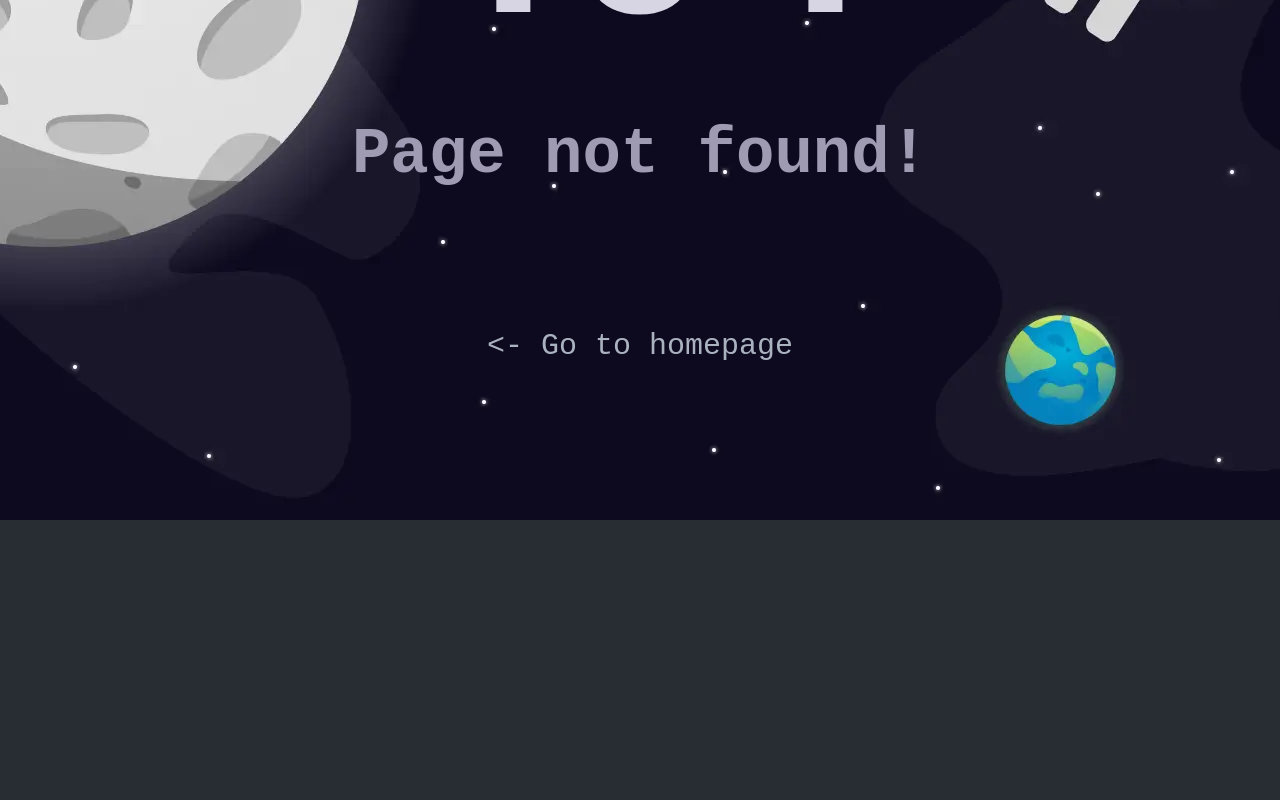
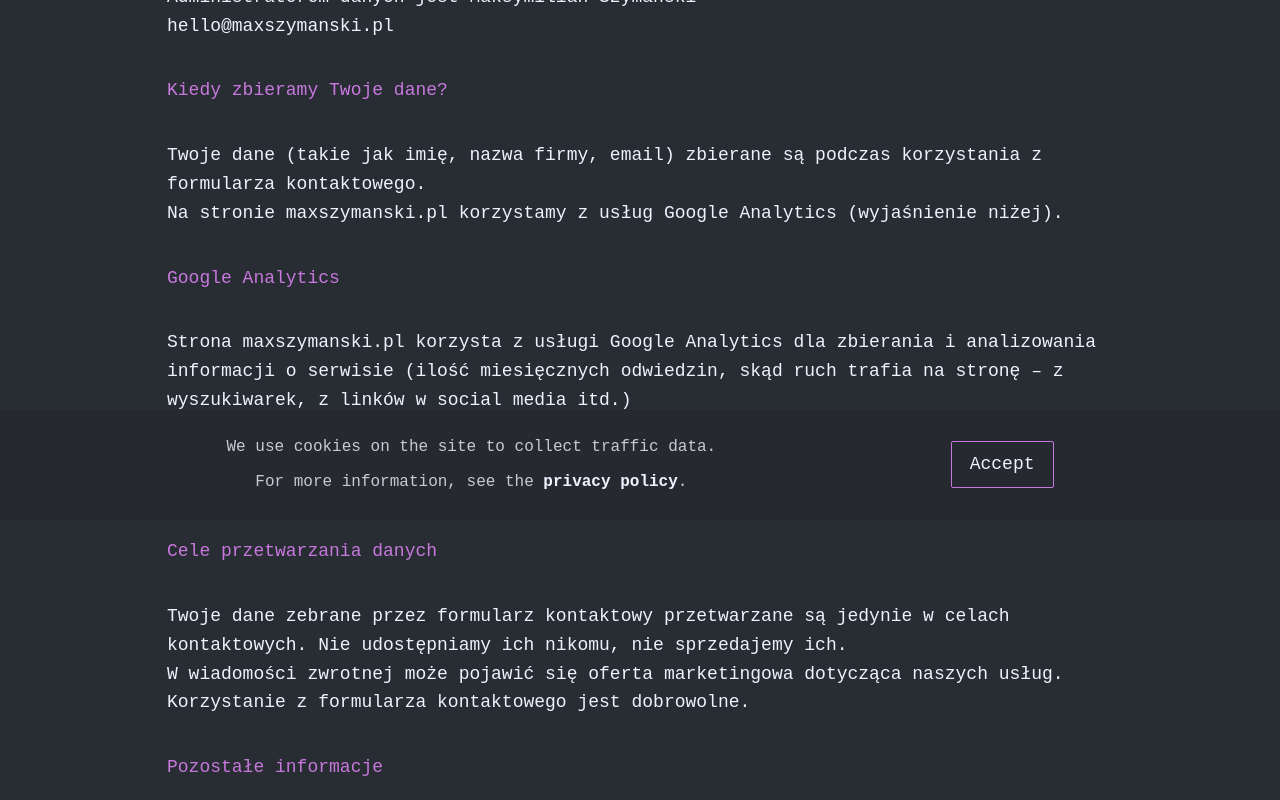
Before and after one commit to maxszymanski/portfolio, a React (Vite) app: page /privacypolicy in a window 1280 px wide. Before the commit this address had no page. Shown: the part 280-1080 px from the top of the page. Before the commit the page ends 800 px from the top, so only its background shows below. Built offline with nearby package versions, Linux system fonts and the light colour scheme.

Commit message:
add privacy page

```diff
--- a/index.html
+++ b/index.html
@@ -15,7 +15,7 @@
   <meta property="og:description"
     content="Potrzebujesz nowoczesnej strony internetowej lub aplikacji? Jako frontend developer oferuję usługi tworzenia stron i aplikacji. Skontaktuj się, aby rozpocząć współpracę i wyróżnić się w sieci!" />
   <meta property="og:url" content="https://maxszymanski.pl" />
-  <meta property="og:image" content="https://maxszymanski.pl/og-logo.webp" />
+  <meta property="og:image" content="https://maxszymanski.pl/images/logo-og.jpg" />
   <meta property="og:type" content="website" />
 
 </head>
--- a/src/App.jsx
+++ b/src/App.jsx
@@ -9,6 +9,7 @@ import Projects from './pages/Projects'
 import Contact from './pages/Contact'
 import AboutMe from './pages/AboutMe'
 import ErrorPage from './pages/ErrorPage'
+import Privacy from './pages/Privacy'
 
 const router = createBrowserRouter([
     {
@@ -31,6 +32,10 @@ const router = createBrowserRouter([
                 path: '/aboutme',
                 element: <AboutMe />,
             },
+            {
+                path: '/privacypolicy',
+                element: <Privacy />,
+            },
         ],
     },
     { path: '*', element: <ErrorPage /> },
--- /dev/null
+++ b/src/pages/Privacy.jsx
@@ -0,0 +1,79 @@
+import styled from 'styled-components'
+import { screenWidth } from '../styles/mediaQueries'
+
+const PrivacyBox = styled.div`
+    width: 100%;
+    max-width: 1000px;
+    margin: 2em auto;
+    padding: 4.5em 1.5em 0em;
+    font-size: 1.5rem;
+
+    @media ${screenWidth.lg} {
+        padding-top: 6em;
+        font-size: 1.8rem;
+    }
+    @media ${screenWidth.xl} {
+        padding-top: 8em;
+    }
+    @media ${screenWidth.xxl} {
+        padding-top: 9em;
+    }
+`
+
+const PrivacyParagraf = styled.p`
+    padding: 1em 0;
+    line-height: 160%;
+    color: ${(props) =>
+        props.$title ? 'var(--color-primary)' : 'var(--color-white)'};
+`
+
+function PrivacyPolicy() {
+    return (
+        <PrivacyBox>
+            <PrivacyParagraf $title>Administrator danych</PrivacyParagraf>
+            <PrivacyParagraf>
+                Administratorem danych jest Maksymilian Szymański
+                <br />
+                hello@maxszymanski.pl
+                <br />
+            </PrivacyParagraf>
+            <PrivacyParagraf $title>Kiedy zbieramy Twoje dane?</PrivacyParagraf>
+            <PrivacyParagraf>
+                Twoje dane (takie jak imię, nazwa firmy, email) zbierane są
+                podczas korzystania z formularza kontaktowego. <br />
+                Na stronie maxszymanski.pl korzystamy z usług Google Analytics
+                (wyjaśnienie niżej).
+            </PrivacyParagraf>
+            <PrivacyParagraf $title>Google Analytics</PrivacyParagraf>
+            <PrivacyParagraf>
+                Strona maxszymanski.pl korzysta z usługi Google Analytics dla
+                zbierania i analizowania informacji o serwisie (ilość
+                miesięcznych odwiedzin, skąd ruch trafia na stronę – z
+                wyszukiwarek, z linków w social media itd.) <br />W powyższym
+                celu informacje o osobach korzystających z serwisu są przesyłane
+                do Google. Google wyklucza przesyłanie informacji
+                umożliwiających identyfikację danej osoby, jednakże adres IP nie
+                jest traktowany jako taka informacja przez Google.
+            </PrivacyParagraf>
+            <PrivacyParagraf $title>Cele przetwarzania danych</PrivacyParagraf>
+            <PrivacyParagraf>
+                Twoje dane zebrane przez formularz kontaktowy przetwarzane są
+                jedynie w celach kontaktowych. Nie udostępniamy ich nikomu, nie
+                sprzedajemy ich.
+                <br />
+                W wiadomości zwrotnej może pojawić się oferta marketingowa
+                dotycząca naszych usług.
+                <br />
+                Korzystanie z formularza kontaktowego jest dobrowolne.
+            </PrivacyParagraf>
+            <PrivacyParagraf $title>Pozostałe informacje</PrivacyParagraf>
+            <PrivacyParagraf>
+                W razie jakichkolwiek pytań, prosimy o kontakt na adres mailowy:{' '}
+                <br />
+                hello@maxszymanski.pl <br />
+            </PrivacyParagraf>
+        </PrivacyBox>
+    )
+}
+
+export default PrivacyPolicy
--- a/src/ui/Cookie.jsx
+++ b/src/ui/Cookie.jsx
@@ -69,7 +69,7 @@ function Cookie() {
                     <p>{t('cookie.textOne')}</p>
                     <p>
                         {t('cookie.textTwo')}{' '}
-                        <TitleLink to="/privacy-polity">
+                        <TitleLink to="/privacypolity">
                             {t('cookie.link')}
                         </TitleLink>
                         .
```
Also changed, not shown: public/images/logo-og.jpg (added), public/images/logo-og.webp (deleted).
